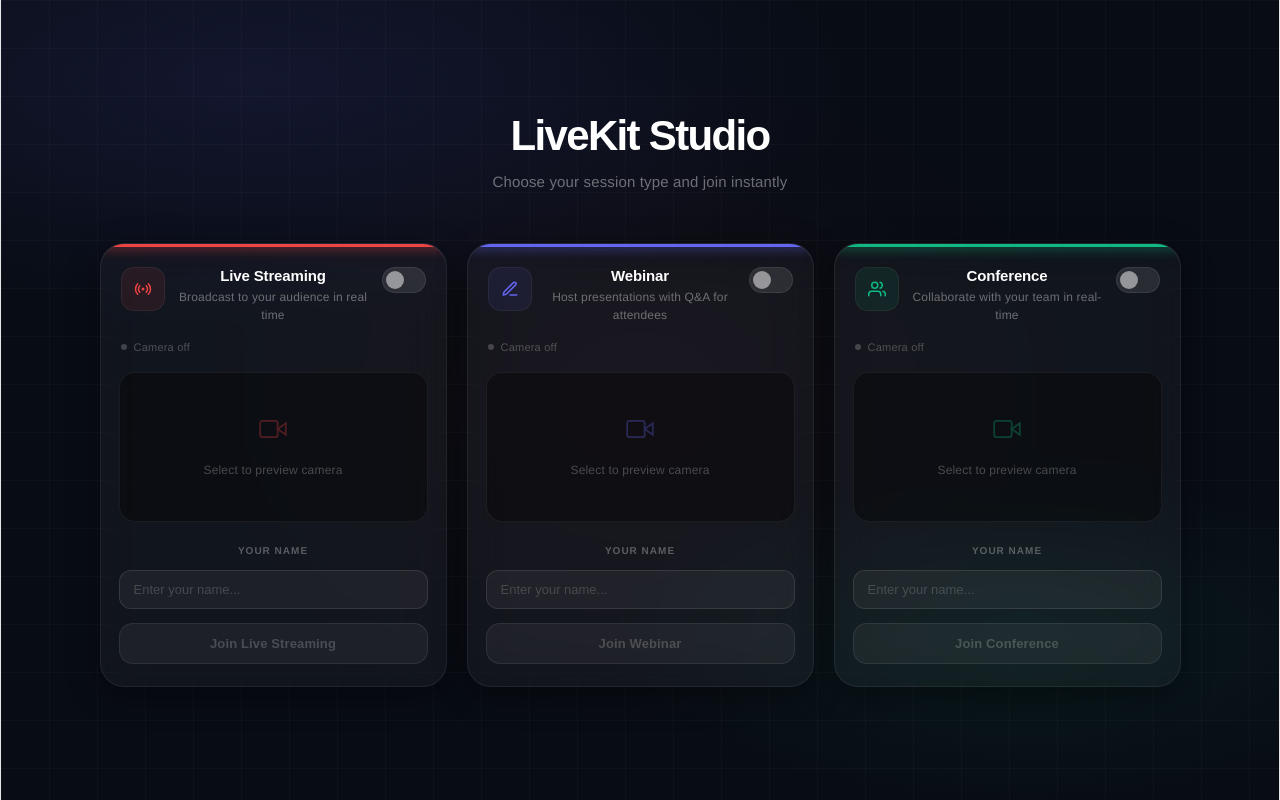
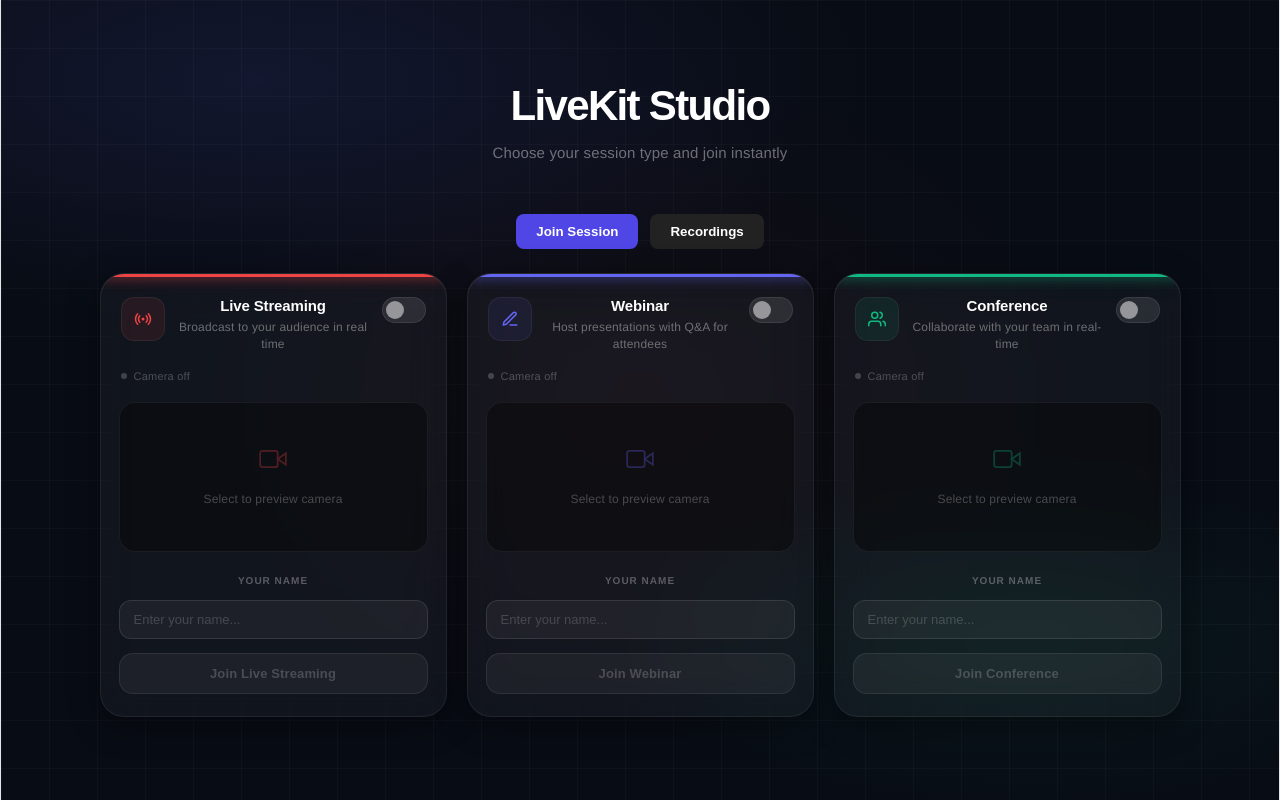
Before and after one commit to jaffar066/livekit-webinar, a React (Vite) app: page / in a window 1280 px wide. Built offline with nearby package versions, Linux system fonts and the light colour scheme.

Commit message:
feat: add recordings management with new RecordingsPage component and static route for recordings

```diff
--- a/package.json
+++ b/package.json
@@ -13,6 +13,7 @@
     "@livekit/components-react": "^2.9.20",
     "@livekit/components-styles": "^1.2.0",
     "@opentok/client": "^2.33.1",
+    "lucide-react": "^1.7.0",
     "opentok-layout-js": "^5.5.0",
     "react": "^19.2.4",
     "react-dom": "^19.2.4",
--- a/src/components/JoinScreen.tsx
+++ b/src/components/JoinScreen.tsx
@@ -1,3 +1,4 @@
+import { useState } from 'react';
 import type { Mode, Role } from './types';
 import { ModeCardSelector } from './ModeCardSelector';
 
@@ -19,12 +20,16 @@
   forcedMode,
   forcedRole,
 }: JoinProps) {
+  const [activePanel, setActivePanel] = useState<'join' | 'recordings'>('join');
+
   return (
     <div className="join-screen">
       <ModeCardSelector
         forcedMode={forcedMode}
         defaultMode={defaultMode}
         defaultCameraOn={defaultCameraOn}
+        activePanel={activePanel}
+        onPanelChange={(panel) => setActivePanel(panel)}
         onJoin={({ mode, cameraOn, name }) => {
           onJoin({
             identity: name.trim(),
--- a/src/components/ModeCardSelector.tsx
+++ b/src/components/ModeCardSelector.tsx
@@ -1,6 +1,7 @@
 import { useEffect, useRef, useState } from 'react';
 import type { Mode } from './types';
 import type { JSX } from 'react/jsx-runtime';
+import RecordingsPage from './RecordingsPage';
 
 const MODE_CONFIG: Record<
   Mode,
@@ -52,13 +53,17 @@
   defaultCameraOn?: boolean;
   onChange?: (selection: { mode?: Mode; cameraOn: boolean; name: string }) => void;
   onJoin?: (selection: { mode: Mode; cameraOn: boolean; name: string }) => void;
+  // Added these props
+  activePanel?: 'join' | 'recordings';
+  onPanelChange?: (panel: 'join' | 'recordings') => void;
 };
 
 export function ModeCardSelector({
   forcedMode,
   defaultCameraOn = false,
-  onChange,
   onJoin,
+  activePanel = 'join',
+  onPanelChange,
 }: ModeCardSelectorProps) {
   const [selectedMode, setSelectedMode] = useState<Mode | undefined>(forcedMode ?? undefined);
   const [cameraOnState, setCameraOnState] = useState<Record<Mode, boolean>>({
@@ -75,7 +80,6 @@
   const videoRefs = useRef<Record<string, HTMLVideoElement | null>>({});
   const streamRefs = useRef<Record<string, MediaStream | null>>({});
 
-  // 1. CRITICAL: Stop all camera tracks when component unmounts (e.g. after onJoin)
   useEffect(() => {
     return () => {
       Object.values(streamRefs.current).forEach((stream) => {
@@ -83,16 +87,6 @@
       });
     };
   }, []);
-
-  useEffect(() => {
-    if (selectedMode) {
-      onChange?.({
-        mode: selectedMode,
-        cameraOn: cameraOnState[selectedMode],
-        name: nameState[selectedMode]
-      });
-    }
-  }, [selectedMode, cameraOnState, nameState, onChange]);
 
   const stopCamera = (mode: Mode) => {
     if (streamRefs.current[mode]) {
@@ -122,7 +116,6 @@
     e.stopPropagation();
     const isTurningOn = !cameraOnState[mode];
     setCameraOnState((prev) => ({ ...prev, [mode]: isTurningOn }));
-
     if (isTurningOn) startCamera(mode);
     else stopCamera(mode);
   };
@@ -151,6 +144,42 @@
         <p className="mcs-subtitle">Choose your session type and join instantly</p>
       </div>
 
+      {/* 3. Panel Switcher Buttons */}
+      <div style={{ display: 'flex', justifyContent: 'center', gap: 12, marginBottom: 24 }}>
+        <button
+          onClick={() => onPanelChange?.('join')}
+          style={{
+            padding: '10px 20px',
+            borderRadius: '8px',
+            cursor: 'pointer',
+            border: 'none',
+            background: activePanel === 'join' ? '#4f46e5' : '#222',
+            color: '#fff',
+            fontWeight: 600,
+            transition: 'all 0.2s'
+          }}
+        >
+          Join Session
+        </button>
+        <button
+          onClick={() => onPanelChange?.('recordings')}
+          style={{
+            padding: '10px 20px',
+            borderRadius: '8px',
+            cursor: 'pointer',
+            border: 'none',
+            background: activePanel === 'recordings' ? '#4f46e5' : '#222',
+            color: '#fff',
+            fontWeight: 600,
+            transition: 'all 0.2s'
+          }}
+        >
+          Recordings
+        </button>
+      </div>
+
+      {/* 4. Conditional Rendering */}
+      {activePanel === 'join' ? (
         <div className="mcs-grid">
           {modes.map((cardMode) => {
             const config = MODE_CONFIG[cardMode];
@@ -168,12 +197,12 @@
                   '--card-glow': config.glow,
                   '--card-accent-light': config.accent + '18',
                   maxWidth: forcedMode ? '500px' : '345px',
-                flex: forcedMode ? '0 1 500px' : '1 1 300px'
+                  flex: forcedMode ? '0 1 500px' : '1 1 300px',
+                  // REMOVED background radiant gradient here, should be handled in CSS
                 } as React.CSSProperties}
                 onClick={() => handleModeSelect(cardMode)}
               >
                 <div className="mcs-accent-bar" />
-
                 <div className="mcs-card-header">
                   <div className="mcs-icon-badge">{config.icon}</div>
                   <div className="mcs-title-group">
@@ -213,9 +242,7 @@
                       </span>
                     </div>
                   )}
-                {isSelected && (
-                  <div className="mcs-selected-pill">● {config.title}</div>
-                )}
+                  {isSelected && <div className="mcs-selected-pill">● {config.title}</div>}
                 </div>
 
                 <div className="mcs-input-group" onClick={(e) => e.stopPropagation()}>
@@ -239,6 +266,9 @@
             );
           })}
         </div>
+      ) : (
+        <RecordingsPage />
+      )}
     </div>
   );
 }
--- a/src/components/RecordingButton.tsx
+++ b/src/components/RecordingButton.tsx
@@ -23,7 +23,8 @@
 
   const start = useCallback(async () => {
     try {
-      const res = await startRecording(room);
+        const res = await startRecording(room);
+        console.log('start recording response', res);
       if (!res.success) throw new Error(res.error || 'start failed');
       setEgressId(res.egressId ?? null);
       setRecording(true);
@@ -38,6 +39,7 @@
     try {
       if (!egressId) { onToast('No recording in progress'); return; }
       const res = await stopRecording(egressId);
+      console.log('stop recording response', res);
       if (!res.success) throw new Error(res.error || 'stop failed');
       setRecording(false);
       setEgressId(null);
--- /dev/null
+++ b/src/components/RecordingsPage.tsx
@@ -0,0 +1,99 @@
+import { useEffect, useState } from 'react';
+
+export default function RecordingsPage() {
+  const [recordings, setRecordings] = useState<string[]>([]);
+  const [loading, setLoading] = useState(false);
+  const [error, setError] = useState<string | null>(null);
+  const [selectedRecording, setSelectedRecording] = useState<string | null>(null);
+
+  const serverBaseUrl =
+    (import.meta.env.VITE_SERVER_BASE_URL as string)?.replace(/\/$/, '') ||
+    ((import.meta.env.VITE_TOKEN_SERVER_URL as string)?.replace(/\/get-token$/, '').replace(/\/$/, '') || 'http://localhost:3001');
+  const backendUrl = serverBaseUrl;
+
+  const readRecordings = async () => {
+    setLoading(true);
+    setError(null);
+    setSelectedRecording(null);
+
+    try {
+      const res = await fetch(`${backendUrl}/recordings-list`, {
+      method: 'GET',
+      credentials: 'include', // <--- THIS IS REQUIRED
+    });
+      if (!res.ok) throw new Error(`HTTP ${res.status}`);
+      const json = await res.json();
+      if (!Array.isArray(json.recordings)) throw new Error('Invalid response structure');
+      setRecordings(json.recordings);
+    } catch (err: any) {
+      setError(err?.message || 'Unable to load recordings');
+      setRecordings([]);
+    } finally {
+      setLoading(false);
+    }
+  };
+
+  useEffect(() => {
+    readRecordings();
+  }, []);
+
+  const recordingBase = `${backendUrl}/recordings`;
+
+  return (
+    <div style={{ color: '#fff', minHeight: 400, background: 'rgba(0,0,0,0.5)', padding: 16, borderRadius: 14 }}>
+      <div style={{ display: 'flex', justifyContent: 'space-between', alignItems: 'center', marginBottom: 12 }}>
+        <h2 style={{ margin: 0, fontSize: 20 }}>Recording Library</h2>
+        <button
+          onClick={readRecordings}
+          style={{ padding: '8px 12px', borderRadius: 8, border: '1px solid #5a5a5a', background: '#222', color: '#fff', cursor: 'pointer' }}
+        >
+          Refresh
+        </button>
+      </div>
+
+      {loading && <div>Loading recordings…</div>}
+      {error && <div style={{ color: 'salmon' }}>{error}</div>}
+      {!loading && !error && recordings.length === 0 && <div>No recordings found.</div>}
+
+      <div style={{ display: 'grid', gridTemplateColumns: 'repeat(auto-fit, minmax(240px, 1fr))', gap: 12 }}>
+        {recordings.map((file) => {
+          const url = `${recordingBase}/${encodeURIComponent(file)}`;
+          const ts = Number((file.match(/-(\d+)\.mp4$/) ?? [])[1]) || Date.now();
+          return (
+            <div key={file} style={{ border: '1px solid rgba(255,255,255,0.2)', borderRadius: 10, padding: 10, background: '#111' }}>
+              <div style={{ fontWeight: 700, color: '#fff', marginBottom: 4, fontSize: 13 }}>{file}</div>
+              <div style={{ color: '#ccc', fontSize: 12, marginBottom: 6 }}>{new Date(ts).toLocaleString()}</div>
+              <div style={{ display: 'flex', gap: 6 }}>
+                <button
+                  onClick={() => setSelectedRecording(file)}
+                  style={{ flex: 1, borderRadius: 8, border: '1px solid #5a5a5a', background: '#2a2a2a', color: '#fff', padding: '6px', cursor: 'pointer' }}
+                >
+                  Play
+                </button>
+                <a
+                  href={url}
+                  target="_blank"
+                  rel="noreferrer"
+                  style={{ flex: 1, borderRadius: 8, border: '1px solid #5a5a5a', background: '#2a2a2a', color: '#fff', padding: '6px', textAlign: 'center', textDecoration: 'none' }}
+                >
+                  Download
+                </a>
+              </div>
+            </div>
+          );
+        })}
+      </div>
+
+      {selectedRecording && (
+        <div style={{ marginTop: 14 }}>
+          <h3 style={{ margin: '0 0 8px', color: '#fff' }}>Now playing: {selectedRecording}</h3>
+          <video
+            src={`${recordingBase}/${encodeURIComponent(selectedRecording)}`}
+            controls
+            style={{ width: '100%', maxHeight: 380, borderRadius: 10, background: '#000' }}
+          />
+        </div>
+      )}
+    </div>
+  );
+}
```
Also changed, not shown: 2 other files (tests, documents, lock files or other folders). Lines whose indentation alone changed are shown as unchanged.
